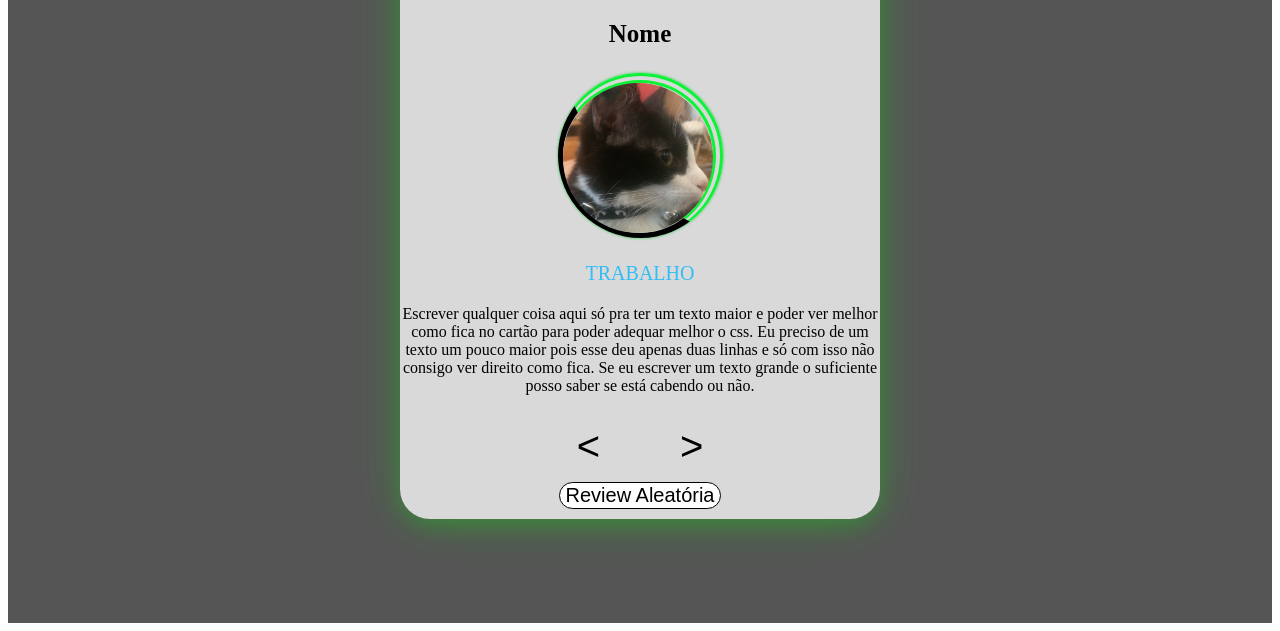
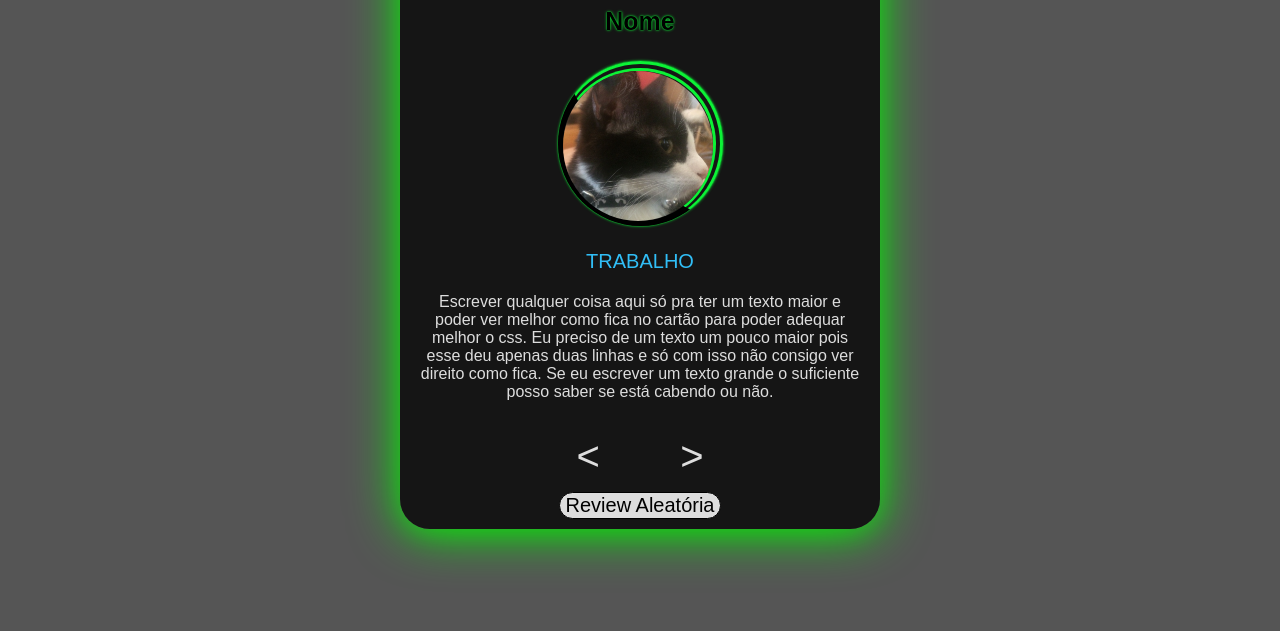
Before and after one commit to GustaKowai/Projetos, a plain HTML site: page carrossel/minha-versão/index.html in a window 1280 px wide. Shown: the part 185-816 px from the top of the page. Drawn offline with Linux system fonts and the light colour scheme.

Commit message:
Atualizações no css

```diff
--- a/carrossel/minha-versão/mystyle.css
+++ b/carrossel/minha-versão/mystyle.css
@@ -5,25 +5,27 @@
   --cor-base-4: rgb(35, 89, 45);
   --cor-base-5: rgb(25, 75, 34);
 }
-
+body{
+  background-color: #555555;
+  font-family:  Arial, sans-serif;
+}
 main {
   min-height: 100vh;
   display: grid;
   place-items: center;
-  background-color: #555555;
 }
 
 .container{
   display: flex;
   flex-direction: column;
   align-items: center;
-  background-color: rgba(250, 250, 250, 0.8);
+  background-color: rgba(5, 5, 5, 0.8);
   min-height: 50vh;
   min-width: 50vh;
   max-width: 60vh;
   display: grid;
   place-items: center;
-  box-shadow: 0 4px 50px 0 rgba(0, 255, 0, 0.2), 0 6px 20px 0 rgba(0, 255, 0, 0.19);
+  box-shadow: 0 4px 50px 0 rgb(3, 244, 3), 0 6px 20px 0 rgba(0, 255, 0, 0.19);
   border-radius: 30px;
 }
 .review{
@@ -45,7 +47,7 @@ main {
   border-right: 10px double var(--cor-base-1);
   border-left: 5px solid black;
   border-bottom: 5px solid black;
-  box-shadow: 0 0 3px var(--cor-base-2);
+  box-shadow: 0px 0px 1px var(--cor-base-1), 0px 0px 3px var(--cor-base-1);
 }
 #foto-pessoa {
   width: 100%;
@@ -61,11 +63,13 @@ main {
 .titulo{
   margin: 10px;
   font-size: 40px;
+  text-shadow: 0px 0px 1px var(--cor-base-1), 0px 0px 3px var(--cor-base-1);
 }
 
 #autor{
   text-align: center;
   font-size: 25px;
+  text-shadow: 0px 0px 1px var(--cor-base-1), 0px 0px 3px var(--cor-base-1);
 }
 
 #job{
@@ -76,6 +80,8 @@ main {
 }
 #info{
   text-align: center;
+  color:#dddddd;
+  margin: 20px;
 }
 
 .botoes{
@@ -85,7 +91,7 @@ main {
 .prev,.next{
   border-radius: 50%;
   border-color: transparent;
-  color: black;
+  color: #dddddd;
   background-color: transparent;
   font-size: 40px;
   margin: 0 30px;
@@ -106,7 +112,7 @@ main {
 
 .random-btn{
   margin-bottom: 10px;
-  background-color: #fefefe;
+  background-color: #dddddd;
   border-radius: 15px;
   font-size: 20px;
   border: 1px solid;
```
